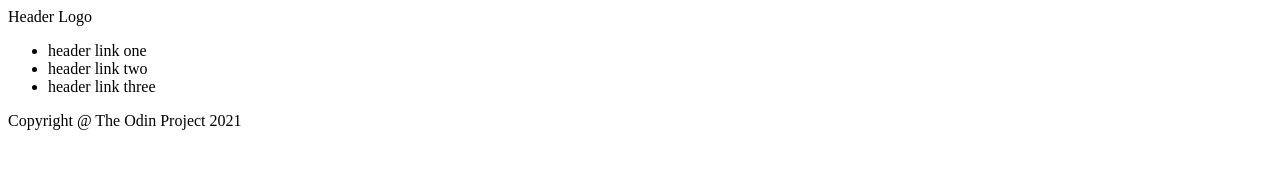
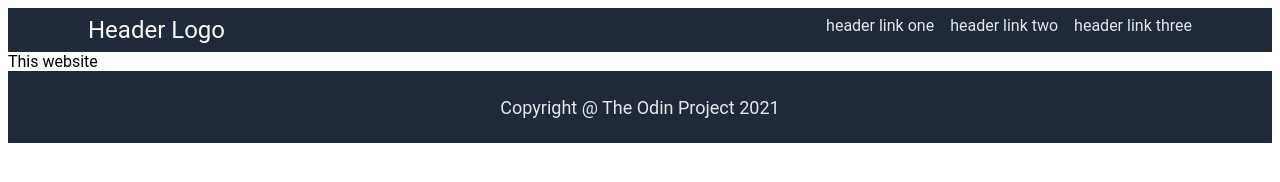
Before and after one commit to fettisval/landing-page, a plain HTML site: page index.html in a window 1280 px wide. Drawn offline with Linux system fonts and the light colour scheme.

Commit message:
Worked a bit on the header

```diff
--- a/index.html
+++ b/index.html
@@ -13,11 +13,14 @@
             </div>
             <div class="right">
                 <ul class="links">
-                    <li a href="www.google.com">header link one</li>
-                    <li a href="www.google.com">header link two</li>
-                    <li a href="www.google.com">header link three</li>
+                    <li><a href="www.google.com">header link one</a></li>
+                    <li><a href="www.google.com">header link two</a></li>
+                    <li><a href="www.google.com">header link three</a></li>
                 </ul>
             </div>
+        </div>
+        <div class="content">
+            This website
         </div>
         <div class="footer">
             Copyright @ The Odin Project 2021
--- a/styles.css
+++ b/styles.css
@@ -0,0 +1,42 @@
+body{
+    font-family: Roboto, sans-serif;
+    display: flex;
+    flex-direction: column;
+}
+
+.header{
+    background: #1f2937;
+    display: flex;
+    justify-content: space-between;
+    padding:8px 80px;
+}
+
+a{
+    text-decoration: none;
+    color: #e5e7eb;
+}
+
+ul{
+    list-style-type: none;
+    display: flex;
+    padding: 0;
+    margin: 0;
+    gap: 16px;
+}
+
+.logo{
+    font-size: 24px;
+    color: #f9faf8;
+}
+
+
+
+.footer{
+    height: 72px;
+    background: #1f2937;
+    font-size: 18px;
+    color: #e5e7eb;
+    display: flex;
+    align-items: center;
+    justify-content: center;
+}
```
